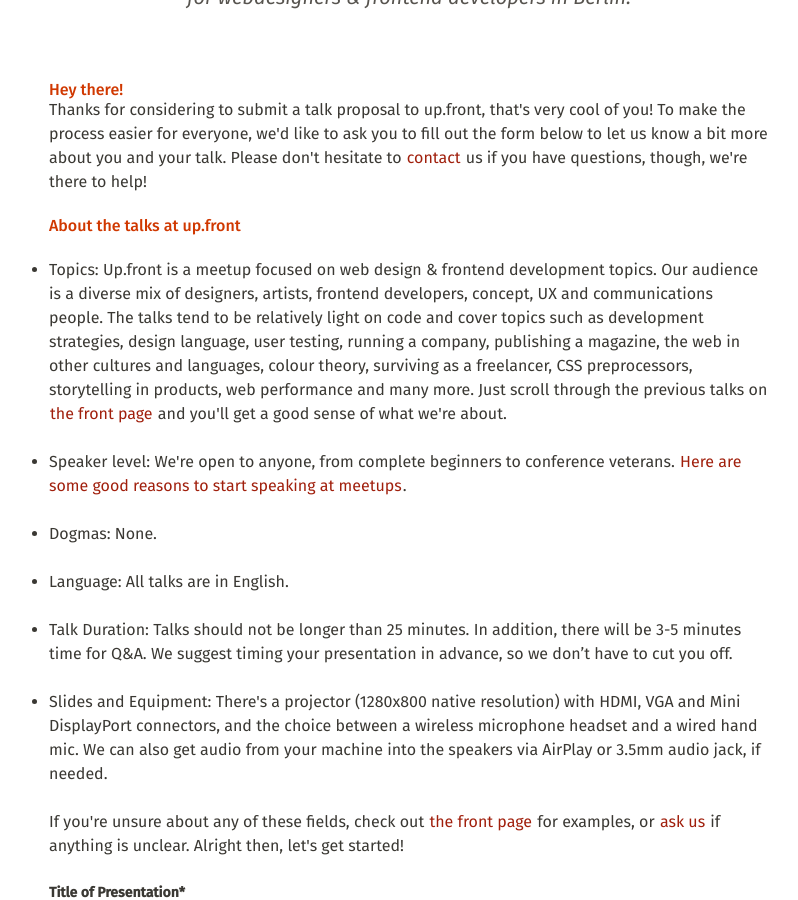
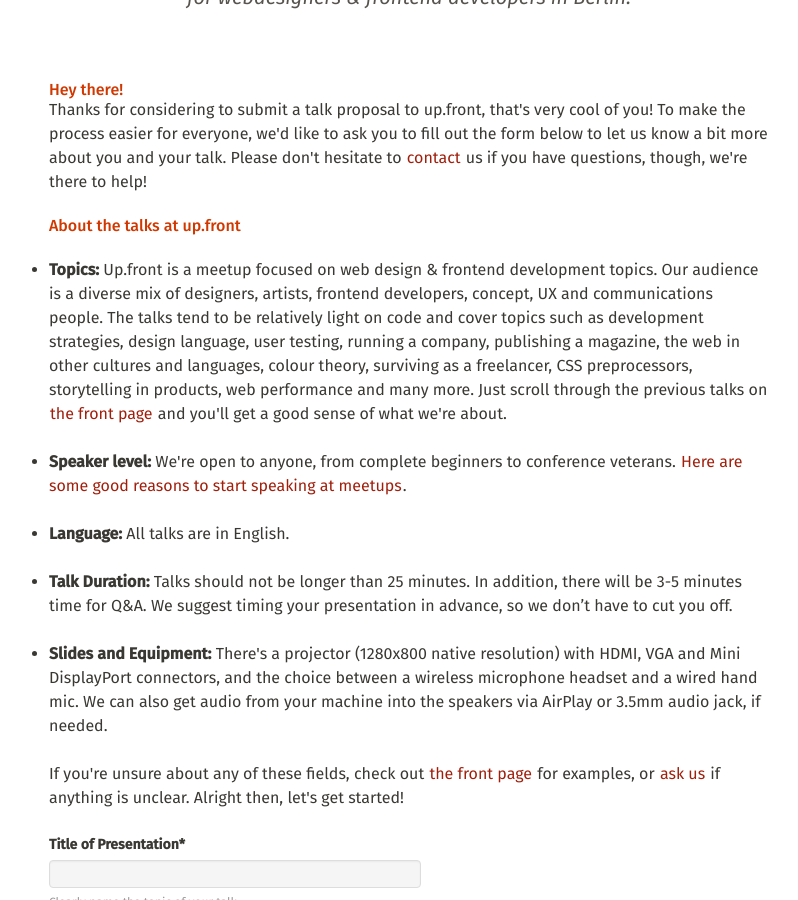
Before and after one commit to upfrontug/upfrontug.github.io, a Jekyll site: the page built from submit.html, in a window 1280 px wide and 900 px high, scrolled down 422 px. Shown: the whole window, without its empty margins (231-1029 px from the left). Built offline with Jekyll 4.4.1, drawn with Linux system fonts in a browser that asks for light colours; nearby versions of some CDN libraries; comment, search, counter and statistics services are not loaded.

Commit message:
Emphasised list item titles

```diff
--- a/submit.html
+++ b/submit.html
@@ -6,12 +6,11 @@
 
   <h2>About the talks at up.front</h2>
   <ul>
-    <li>Topics: Up.front is a meetup focused on web design & frontend development topics. Our audience is a diverse mix of designers, artists, frontend developers, concept, UX and communications people. The talks tend to be relatively light on code and cover topics such as development strategies, design language, user testing, running a company, publishing a magazine, the web in other cultures and languages, colour theory, surviving as a freelancer, CSS preprocessors, storytelling in products, web performance and many more. Just scroll through the previous talks on <a href="http://up.front.ug/">the front page</a> and you'll get a good sense of what we're about.</li>
-    <li>Speaker level: We're open to anyone, from complete beginners to conference veterans. <a href="http://weareallaweso.me/">Here are some good reasons to start speaking at meetups</a>.</li>
-    <li>Dogmas: None.</li>
-    <li>Language: All talks are in English.</li>
-    <li>Talk Duration: Talks should not be longer than 25 minutes. In addition, there will be 3-5 minutes time for Q&A. We suggest timing your presentation in advance, so we don’t have to cut you off. </li>
-    <li>Slides and Equipment: There's a projector (1280x800 native resolution) with HDMI, VGA and Mini DisplayPort connectors, and the choice between a wireless microphone headset and a wired hand mic. We can also get audio from your machine into the speakers via AirPlay or 3.5mm audio jack, if needed. </li>
+    <li><strong>Topics:</strong> Up.front is a meetup focused on web design & frontend development topics. Our audience is a diverse mix of designers, artists, frontend developers, concept, UX and communications people. The talks tend to be relatively light on code and cover topics such as development strategies, design language, user testing, running a company, publishing a magazine, the web in other cultures and languages, colour theory, surviving as a freelancer, CSS preprocessors, storytelling in products, web performance and many more. Just scroll through the previous talks on <a href="http://up.front.ug/">the front page</a> and you'll get a good sense of what we're about.</li>
+    <li><strong>Speaker level:</strong> We're open to anyone, from complete beginners to conference veterans. <a href="http://weareallaweso.me/">Here are some good reasons to start speaking at meetups</a>.</li>
+    <li><strong>Language:</strong> All talks are in English.</li>
+    <li><strong>Talk Duration:</strong> Talks should not be longer than 25 minutes. In addition, there will be 3-5 minutes time for Q&A. We suggest timing your presentation in advance, so we don’t have to cut you off. </li>
+    <li><strong>Slides and Equipment:</strong> There's a projector (1280x800 native resolution) with HDMI, VGA and Mini DisplayPort connectors, and the choice between a wireless microphone headset and a wired hand mic. We can also get audio from your machine into the speakers via AirPlay or 3.5mm audio jack, if needed. </li>
   </ul>
 
   <p>If you're unsure about any of these fields, check out <a href="http://up.front.ug/">the front page</a> for examples, or  <a href="#contact">ask us</a> if anything is unclear. Alright then, let's get started!</p>
```
